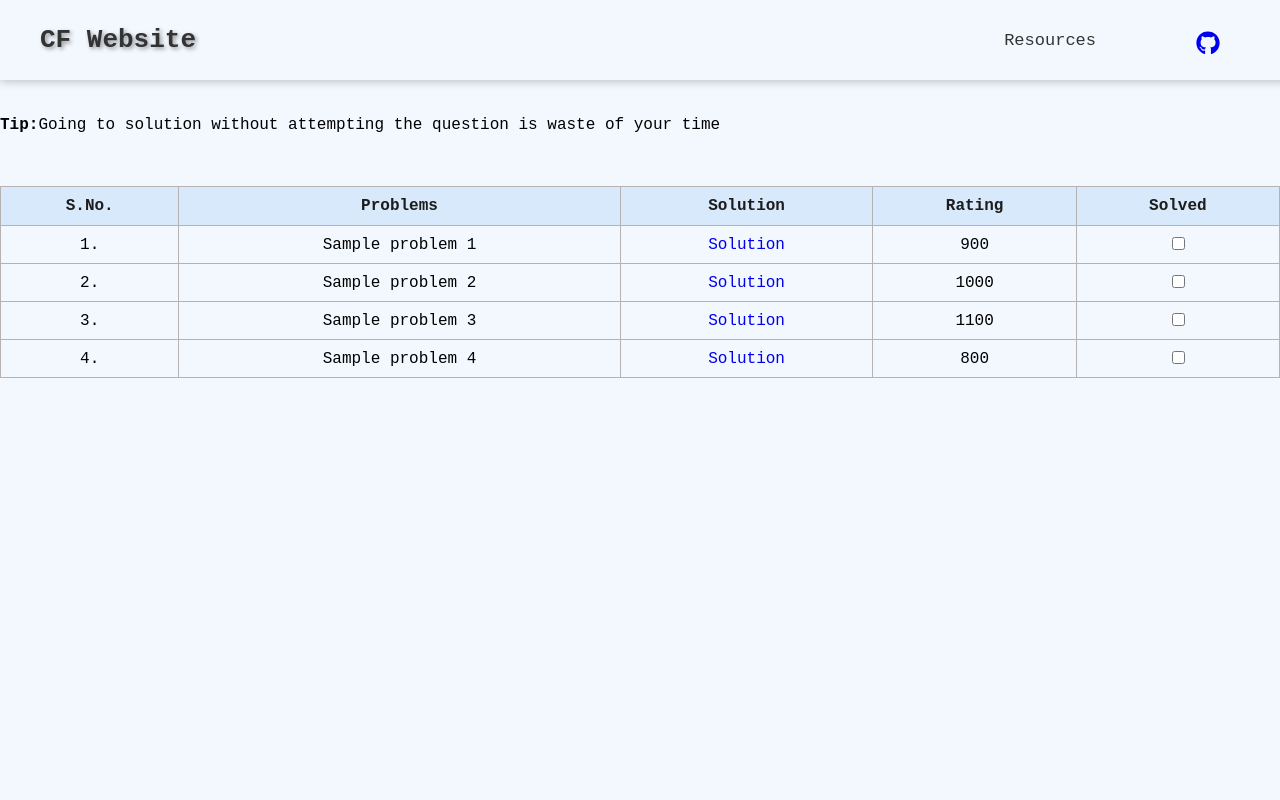
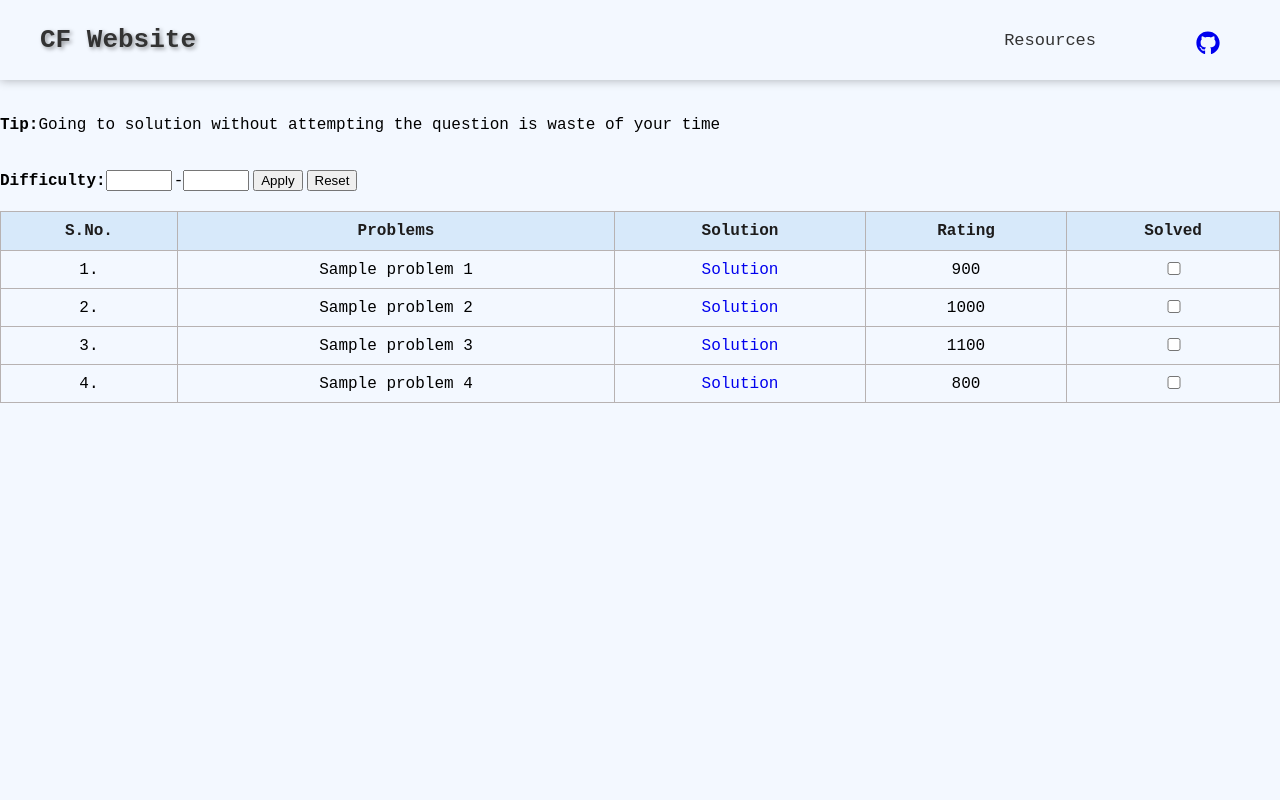
Before and after one commit to Alokih/CF-Website, a React (Vite) app: page / in a window 1280 px wide. Shown: the top 800 px of the page. Built offline with nearby package versions, Linux system fonts and the light colour scheme; the HTML template or start-up script is replaced by a standard one.

Commit message:
added filter func.

```diff
--- a/src/App.css
+++ b/src/App.css
@@ -134,3 +134,14 @@ body {
     justify-content: center;
     width: 100%;
 }
+
+button{
+    margin: 2px;
+    padding: auto;
+}
+
+input{
+    width: 60px;
+    padding: 1px;
+    margin-right: 2px;
+}
--- a/src/pages/Home.tsx
+++ b/src/pages/Home.tsx
@@ -11,6 +11,9 @@ interface Problem {
 const Home: React.FC = () => {
     const [problems, setProblems] = useState<Problem[]>([]);
     const [solvedProblems, setSolvedProblems] = useState<number[]>([]);
+    const [minRating, setMinRating] = useState<number>();
+    const [maxRating, setMaxrating] = useState<number>();
+    const [filterApllied, setFilterApplied] = useState<boolean>(false);
 
     useEffect(() => {
         const savedSolvedProblems = localStorage.getItem("solvedProblems");
@@ -47,6 +50,38 @@ const Home: React.FC = () => {
         }
     };
 
+    const handleminRating = (event: React.ChangeEvent<HTMLInputElement>) => {
+        setMinRating(parseInt(event.target.value));
+    };
+
+    const handlemaxRating = (event: React.ChangeEvent<HTMLInputElement>) => {
+        setMaxrating(parseInt(event.target.value));
+    };
+
+    const applyFilter = () => {
+        setFilterApplied(true);
+    };
+
+    const resetFilter = () => {
+        setMinRating(undefined);
+        setMaxrating(undefined);
+        setFilterApplied(false);
+        window.location.reload();
+    };
+
+    let filteredProblems: Problem[] = problems;
+
+    if (
+        filterApllied &&
+        typeof minRating === "number" &&
+        typeof maxRating === "number"
+    ) {
+        filteredProblems = problems.filter(
+            (problem) =>
+                problem.rating >= minRating && problem.rating <= maxRating
+        );
+    }
+
     return (
         <div className="container">
             <p>
@@ -54,6 +89,24 @@ const Home: React.FC = () => {
                 question is waste of your time
             </p>
             <br />
+            <div>
+                <label>
+                    <strong> Difficulty:</strong>
+                    <input
+                        type="number"
+                        value={minRating}
+                        onChange={handleminRating}
+                    />
+                    -
+                    <input
+                        type="number"
+                        value={maxRating}
+                        onChange={handlemaxRating}
+                    />
+                </label>
+                <button onClick={applyFilter}>Apply</button>
+                <button onClick={resetFilter}>Reset</button>
+            </div>
             <br />
             <table className="table">
                 <thead>
@@ -66,7 +119,7 @@ const Home: React.FC = () => {
                     </tr>
                 </thead>
                 <tbody>
-                    {problems.map((problem, index) => (
+                    {filteredProblems.map((problem, index) => (
                         <tr
                             key={problem.id}
                             style={{
```
